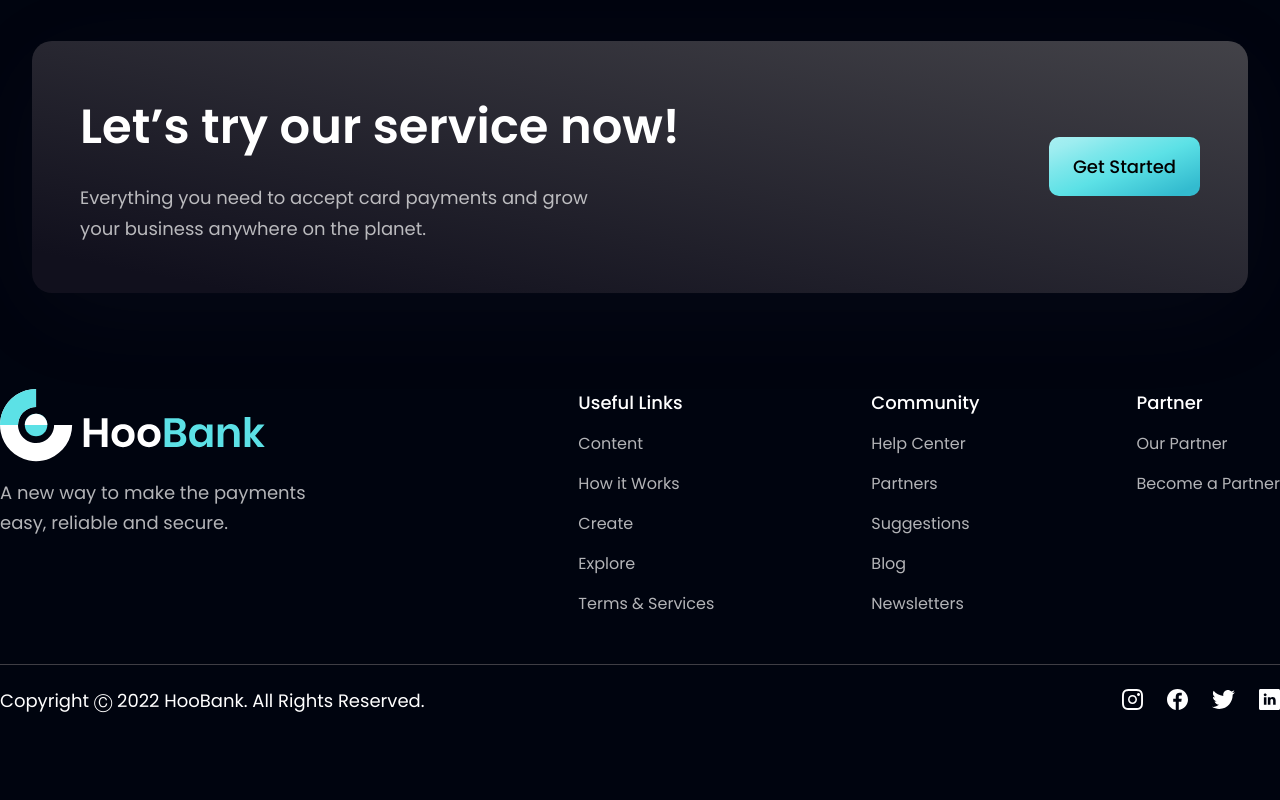
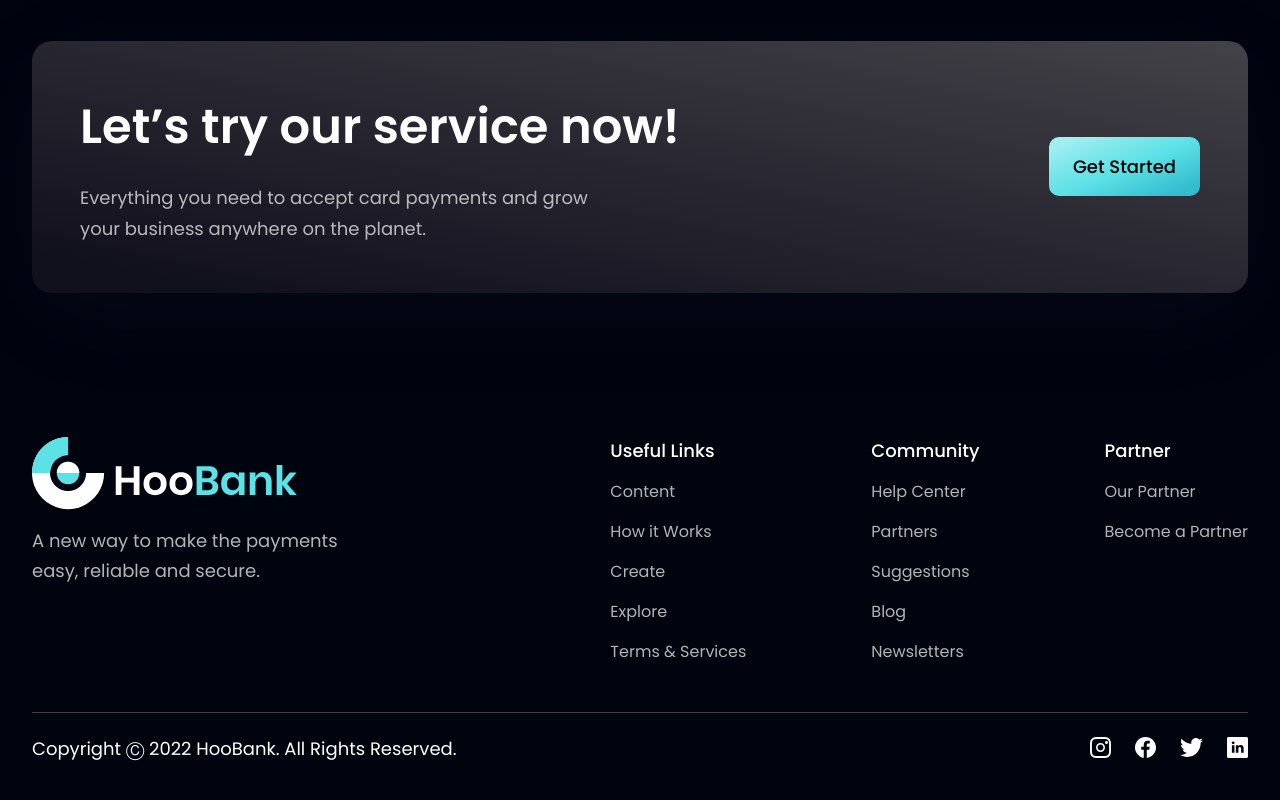
Before and after one commit to rajaniyadav9969/hoobankFront, a React (Create React App) app: page / in a window 1280 px wide. Shown: the part 3600-4400 px from the top of the page. Before the commit the page ends 4362 px from the top, so only its background shows below. Built offline with nearby package versions, Linux system fonts and the light colour scheme.

Commit message:
Update Footer.jsx

```diff
--- a/src/Components/Footer/Footer.jsx
+++ b/src/Components/Footer/Footer.jsx
@@ -6,7 +6,7 @@ import dLayout from '../Dynamic.module.scss'
 
 const Footer = () => {
     return (
-        <section className={footer.footerSection}>
+        <section className={`${footer.footerSection} ${dLayout.paddingSection}`}>
             <div className={footer.footerLinkSection}>
                 <div className={footer.logoSection}>
                     <img
```
